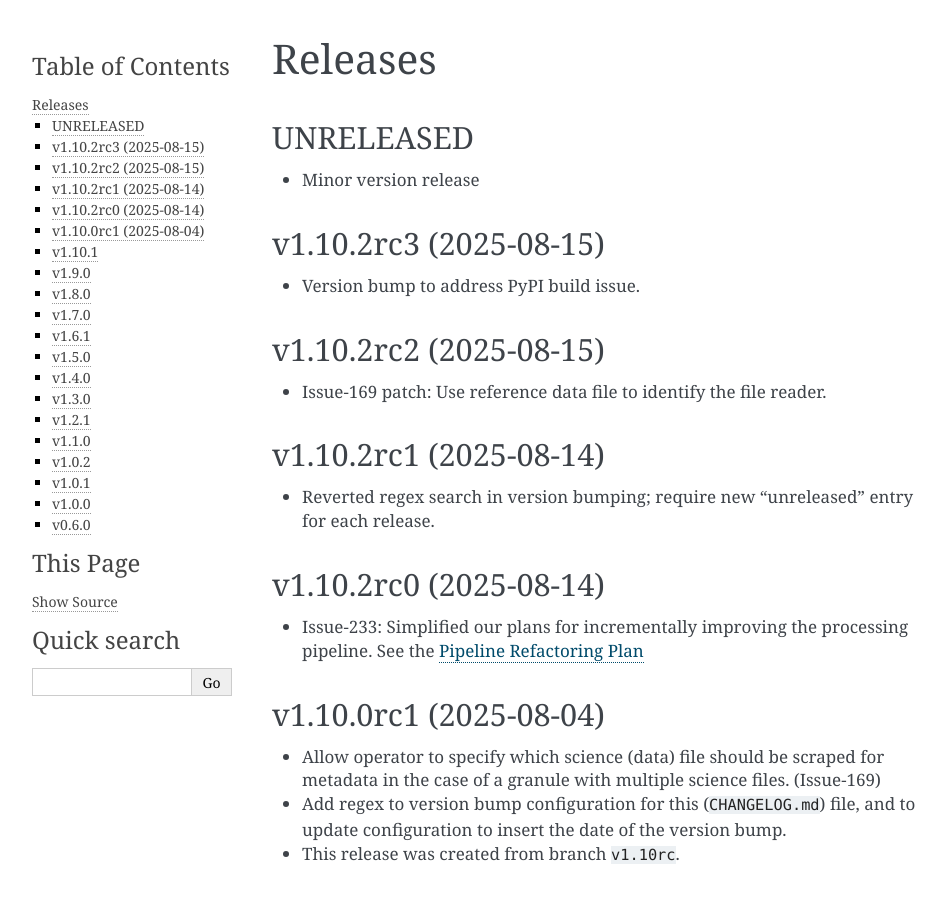
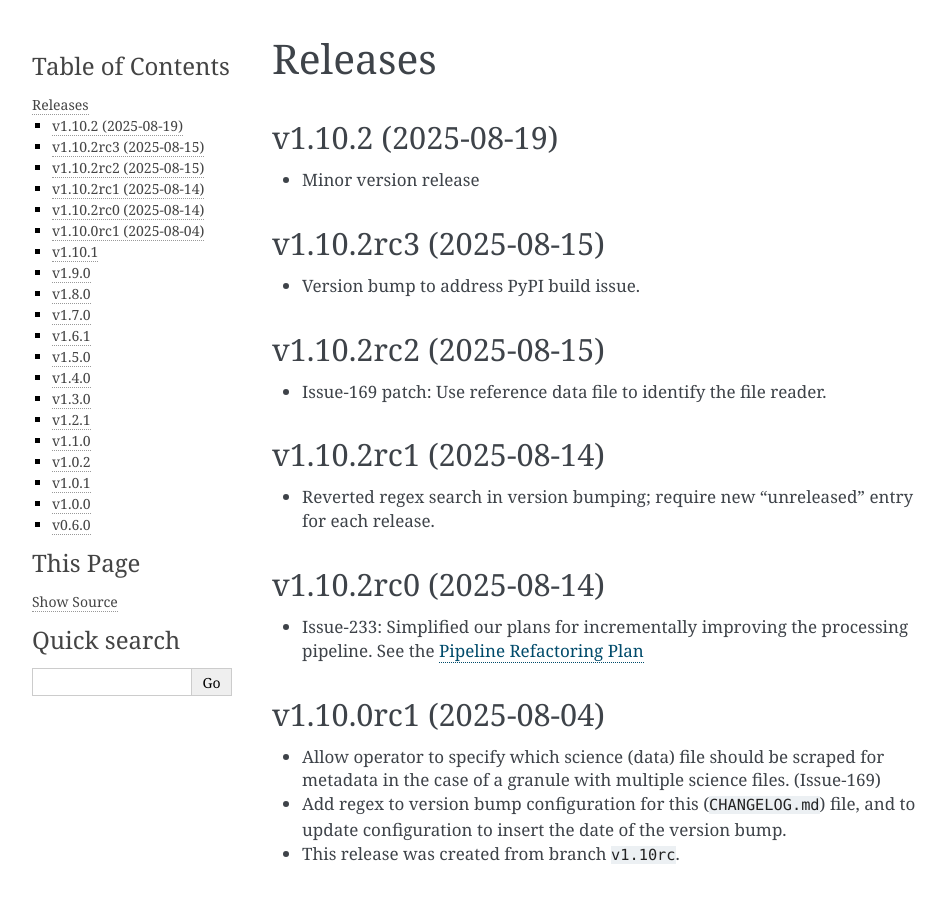
Before and after one commit to nsidc/granule-metgen, a Sphinx documentation site: the page built from docs/source/releases.rst, in a window 1280 px wide and 900 px high. Shown: the whole window, without its empty margins (148-1094 px from the left). Built offline with Sphinx 7.4.7, drawn with Linux system fonts in a browser that asks for light colours.

Commit message:
Bump version: 1.10.2rc3 → 1.10.2

```diff
--- a/CHANGELOG.md
+++ b/CHANGELOG.md
@@ -1,4 +1,4 @@
-## UNRELEASED
+## v1.10.2 (2025-08-19)
 
 * Minor version release
 
--- a/docs/source/conf.py
+++ b/docs/source/conf.py
@@ -6,8 +6,8 @@
 project = "MetGenC"
 copyright = "2024, NSIDC"
 author = "National Snow and Ice Data Center"
-release = "v1.10.2rc3"
-version = "v1.10.2rc3"
+release = "v1.10.2"
+version = "v1.10.2"
 
 extensions = [
     "myst_parser",
--- a/pyproject.toml
+++ b/pyproject.toml
@@ -1,6 +1,6 @@
 [tool.poetry]
 name = "nsidc-metgenc"
-version = "1.10.2rc3"
+version = "1.10.2"
 description = "The nsidc-metgenc package enables data producers as well as Operations staff managing the data ingest workflow to create metadata files conforming to NASA's Common Metadata Repository UMM-G specification."
 authors = ["National Snow and Ice Data Center (NSIDC) <nsidc@nsidc.org>"]
 readme = "README.md"
@@ -53,7 +53,7 @@
 beautifulsoup4 = "^4.13.4"
 
 [tool.bumpversion]
-current_version = "1.10.2rc3"
+current_version = "1.10.2"
 parse = """(?x)
     (?P<major>0|[1-9]\\d*)\\.
     (?P<minor>0|[1-9]\\d*)\\.
```
Also changed, not shown: 1 other file.
